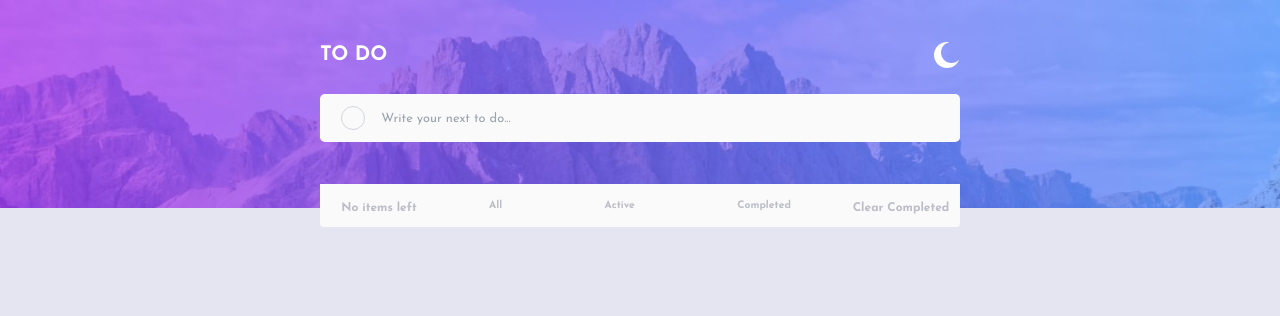
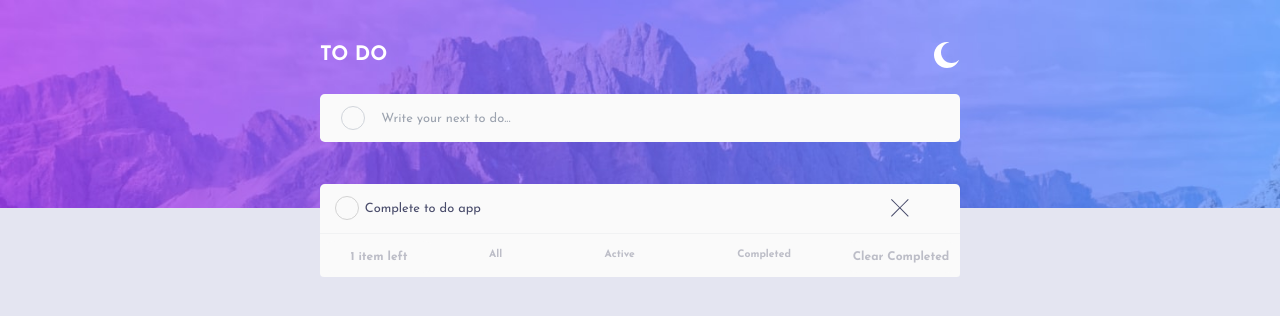
Before and after one commit to tarikcahta/to-do-app, a React (Create React App) app: page / in a window 1280 px wide. Shown: the top 316 px of the page. Built offline with nearby package versions, Linux system fonts and the light colour scheme; the HTML template or start-up script is replaced by a standard one.

Commit message:
Fix to do button completion styling mistake when changing filter or screen size

```diff
--- a/src/App.js
+++ b/src/App.js
@@ -41,9 +41,17 @@ const theme = {
 function App() {
   //state
   const [inputText, setInputText] = useState('');
-  const [todos, setToDos] = useState([]);
+  const [todos, setToDos] = useState([
+    {
+      text: 'Complete to do app',
+      completed: false,
+      id: 1,
+      clicked: false,
+    },
+  ]);
   const [currFilter, setCurrFilter] = useState('all');
   const [filteredToDos, setFilteredToDos] = useState([]);
+  const [clicked, setClicked] = useState(false);
   const [currTheme, setCurrTheme] = useState('light');
   const isMobile = window.innerWidth <= 768;
 
@@ -64,6 +72,7 @@ function App() {
         break;
       case 'notCompleted':
         setFilteredToDos(todos.filter((todo) => todo.completed === false));
+        console.log(todos);
         break;
       default:
         setFilteredToDos(todos);
@@ -102,6 +111,8 @@ function App() {
             setToDos={setToDos}
             filteredToDos={filteredToDos}
             setCurrFilter={setCurrFilter}
+            clicked={clicked}
+            setClicked={setClicked}
           />
         </ToDoListWrap>
       </Container>
--- a/src/components/ToDo/ToDo.js
+++ b/src/components/ToDo/ToDo.js
@@ -1,6 +1,14 @@
 import { ToDoItem, ToDoButton, ToDoText, DeleteButton } from './ToDo.styles';
 
-const ToDo = ({ text, todo, todos, setToDos, filteredToDos }) => {
+const ToDo = ({
+  text,
+  todo,
+  todos,
+  setToDos,
+  filteredToDos,
+  clicked,
+  setClicked,
+}) => {
   const handleToDoDeletion = () => {
     setToDos(filteredToDos.filter((elem) => elem.id !== todo.id));
     console.log(todo);
@@ -13,6 +21,7 @@ const ToDo = ({ text, todo, todos, setToDos, filteredToDos }) => {
           return {
             ...item,
             completed: !item.completed,
+            clicked: !item.clicked,
           };
         }
         return item;
@@ -22,7 +31,12 @@ const ToDo = ({ text, todo, todos, setToDos, filteredToDos }) => {
 
   return (
     <ToDoItem>
-      <ToDoButton completed={todo.id} onClick={handleToDoCompletion} />
+      <ToDoButton
+        clicked={todo.clicked}
+        setClicked={setClicked}
+        completed={todo.id}
+        onClick={handleToDoCompletion}
+      />
       <ToDoText completed={todo.completed}>{text}</ToDoText>
       <DeleteButton onClick={handleToDoDeletion}>
         <svg xmlns="http://www.w3.org/2000/svg" width="18" height="18">
--- a/src/components/ToDo/ToDo.styles.js
+++ b/src/components/ToDo/ToDo.styles.js
@@ -45,17 +45,11 @@ const Checkmark = styled(CheckmarkSVG)`
   margin-left: 0.36rem;
 `;
 
-export const ToDoButton = ({ onClick }) => {
-  const [clicked, setClicked] = useState(false);
+export const ToDoButton = ({ onClick, clicked, setClicked }) => {
+  // const [clicked, setClicked] = useState(false);
 
   const handleClick = () => {
-    if (!clicked) {
-      setClicked(true);
-      onClick();
-    } else if (clicked) {
-      setClicked(false);
-      onClick();
-    }
+    onClick();
   };
 
   return (
--- a/src/components/ToDos/ToDos.js
+++ b/src/components/ToDos/ToDos.js
@@ -4,7 +4,14 @@ import { ToDoWrapper, ToDoList, ToDoItem, ItemsLeft } from './ToDos.styles';
 import ToDosActionBar from '../ToDosActionBar/ToDosActionBar';
 import { useState, useEffect } from 'react';
 
-const ToDos = ({ todos, setToDos, filteredToDos, setCurrFilter }) => {
+const ToDos = ({
+  todos,
+  setToDos,
+  filteredToDos,
+  setCurrFilter,
+  clicked,
+  setClicked,
+}) => {
   // console.log(todos);
   const [isMobile, setIsMobile] = useState(window.innerWidth <= 768);
 
@@ -38,6 +45,8 @@ const ToDos = ({ todos, setToDos, filteredToDos, setCurrFilter }) => {
   const renderToDos = () => {
     return filteredToDos.map((todo) => (
       <ToDo
+        clicked={clicked}
+        setClicked={setClicked}
         todos={todos}
         filteredToDos={filteredToDos}
         setToDos={setToDos}
```
